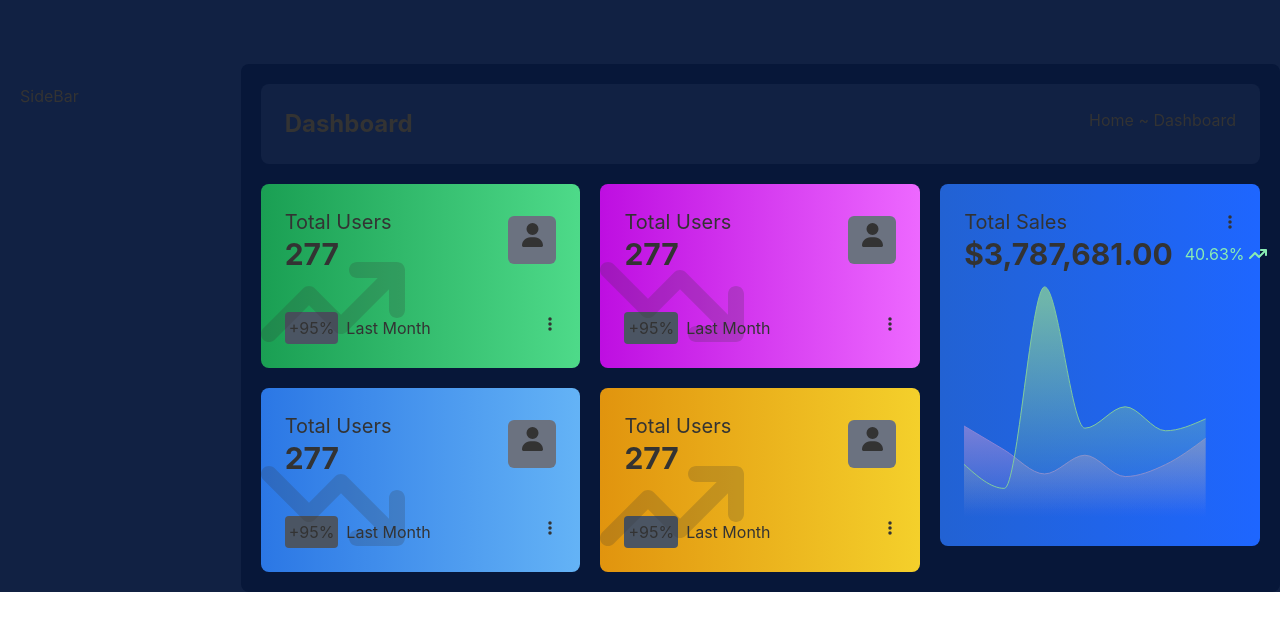
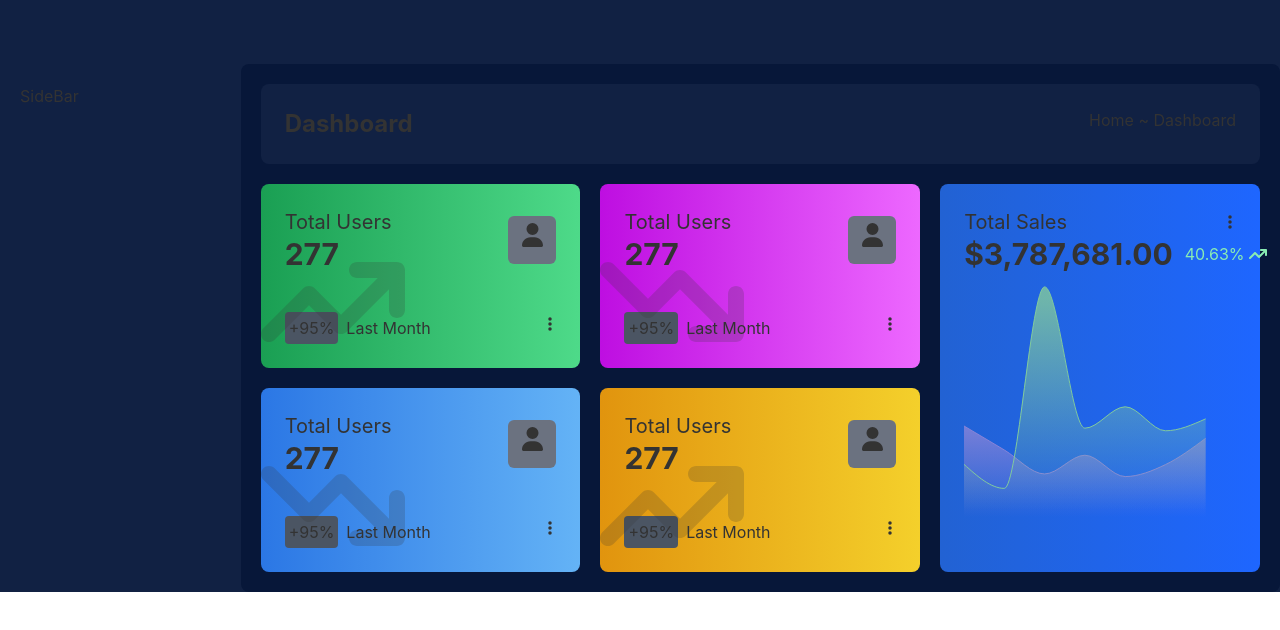
Before and after one commit to diptasahacse/next-dashboard, a Next.js app: page / in a window 1280 px wide. Shown: the top 630 px of the page. Built offline with nearby package versions, Linux system fonts and the light colour scheme.

Commit message:
apply full height in chart box

```diff
--- a/pages/index.js
+++ b/pages/index.js
@@ -2,7 +2,7 @@ import PageTitle from "../components/shared/PageTitle";
 import { faArrowUpShortWide, faUser, faArrowTrendUp, faArrowTrendDown, faEllipsisVertical } from "@fortawesome/free-solid-svg-icons";
 import StatisticsDetailsCard from "../components/Dashboard/shared/StatisticsDetailsCard";
 import { FontAwesomeIcon } from "@fortawesome/react-fontawesome";
-import { Area, AreaChart, CartesianGrid, Legend, PolarAngleAxis, PolarGrid, PolarRadiusAxis, Radar, RadarChart, ResponsiveContainer, Tooltip, XAxis, YAxis } from "recharts";
+import { Area, AreaChart, ResponsiveContainer, Tooltip } from "recharts";
 
 export default function Home() {
   const data = [
@@ -114,7 +114,7 @@ export default function Home() {
           }
         </div>
         <div className="lg:col-span-4">
-          <div className="p-6 rounded-lg relative" style={{ background: "linear-gradient(to left, #1e66ff, #2262d3)" }}>
+          <div className="p-6 rounded-lg h-full" style={{ background: "linear-gradient(to left, #1e66ff, #2262d3)" }}>
             <div className='flex justify-between items-center'>
               <h3 className='text-xl'>Total Sales</h3>
               <div className="dropdown dropdown-bottom dropdown-end">
@@ -139,7 +139,7 @@ export default function Home() {
               </div>
             </div>
             <div>
-              <ResponsiveContainer  width="100%" height={250}>
+              <ResponsiveContainer width="100%" height={250}>
                 <AreaChart data={data}
                   margin={{ top: 10, right: 30, left: 0, bottom: 0 }}>
                   <defs>
```
